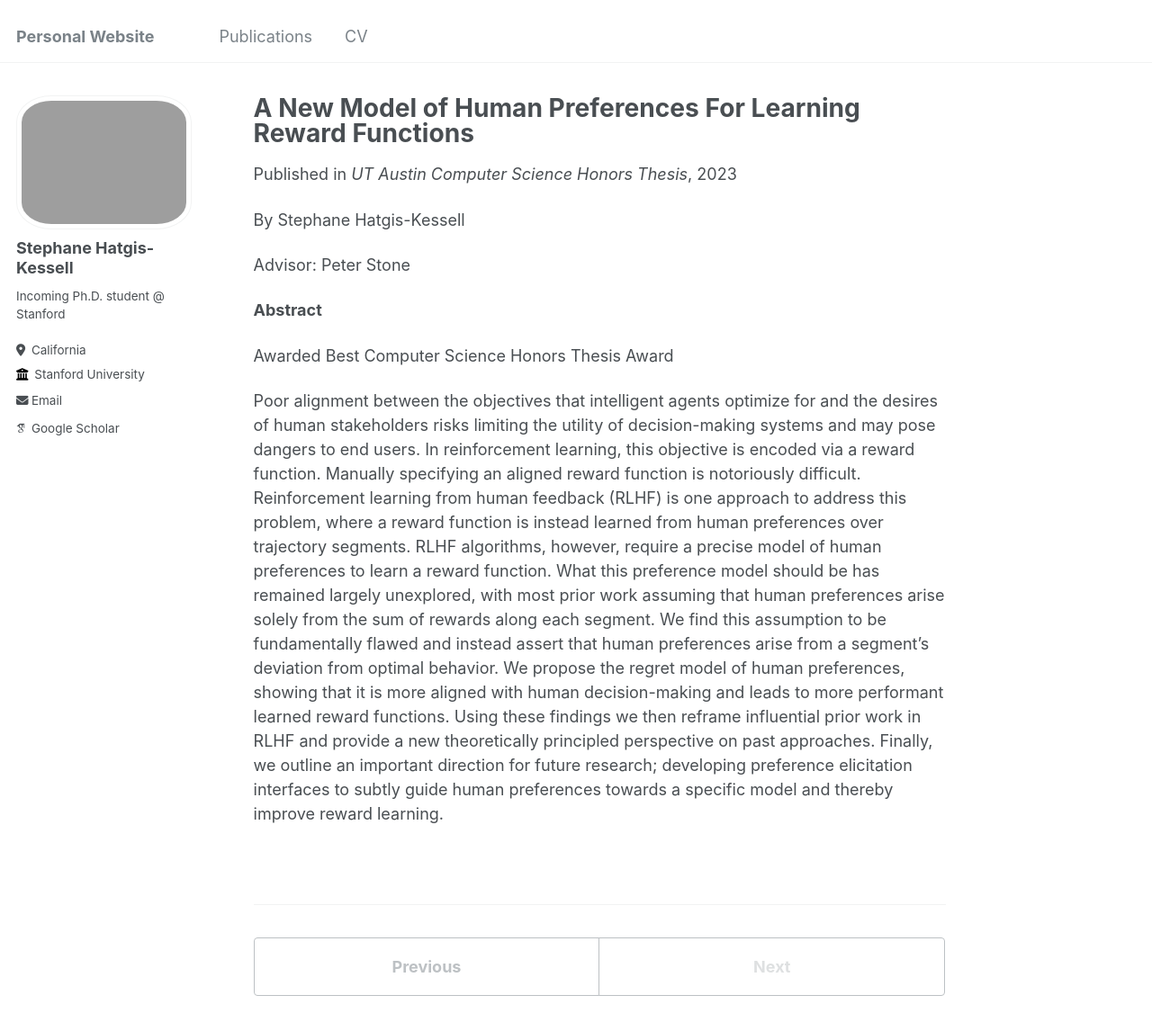
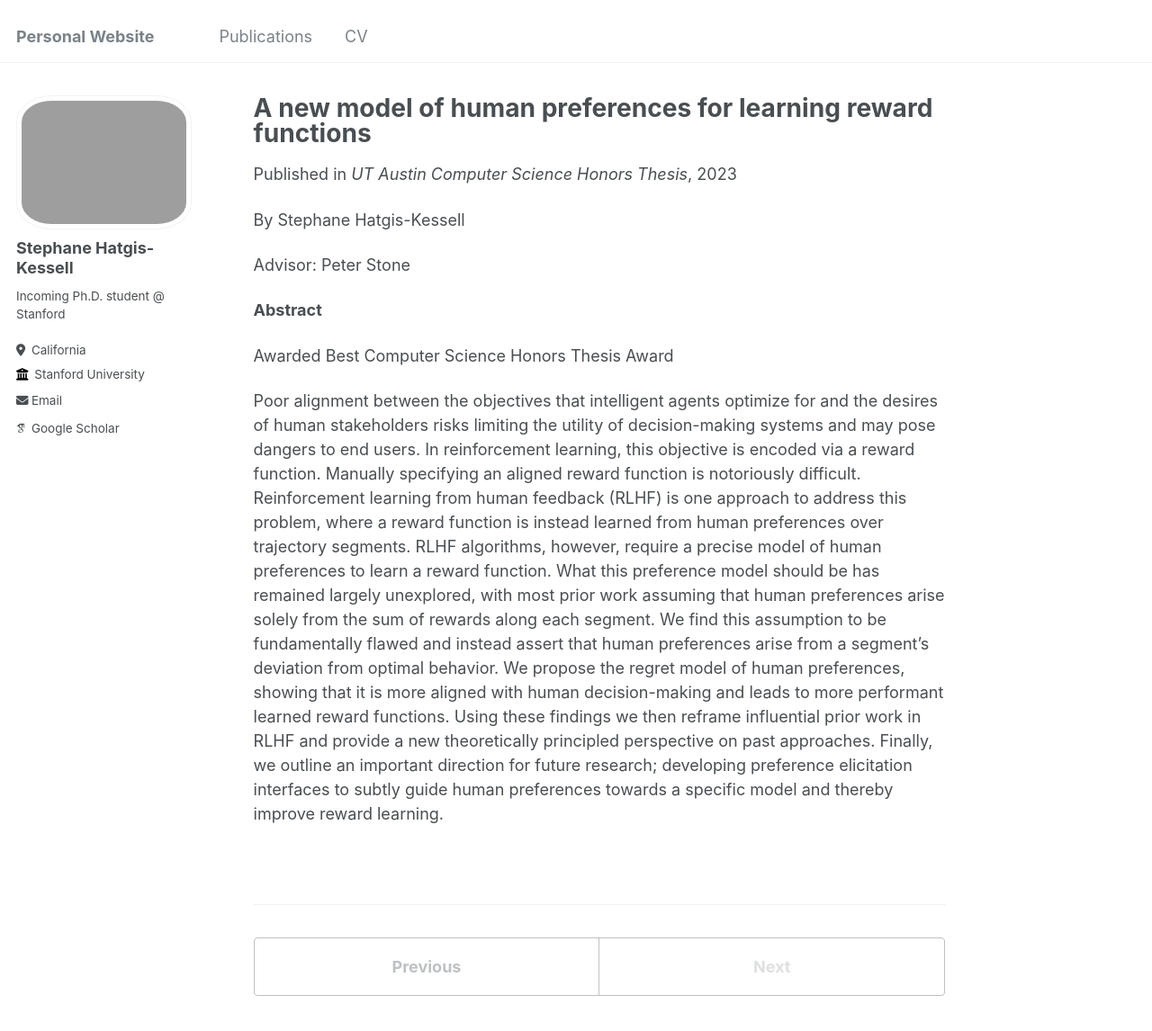
Before and after one commit to Stephanehk/stephanehk.github.io, a Jekyll site: the page built from _publications/2023-08-03-paper-title-number-3.md, in a window 1280 px wide and 1269 px high. Shown: the top 1146 px of the window at 90% size. Built offline with Jekyll 4.4.1, drawn with Linux system fonts in a browser that asks for light colours; some web fonts are replaced.

Commit message:
website update

```diff
--- a/_publications/2023-08-03-paper-title-number-3.md
+++ b/_publications/2023-08-03-paper-title-number-3.md
@@ -1,5 +1,5 @@
 ---
-title: "A New Model of Human Preferences For Learning Reward Functions"
+title: "A new model of human preferences for learning reward functions"
 collection: publications
 permalink: /publication/2023-08-02-paper-title-number-3
 # excerpt: 'This paper is about fixing template issue #693.'
```
